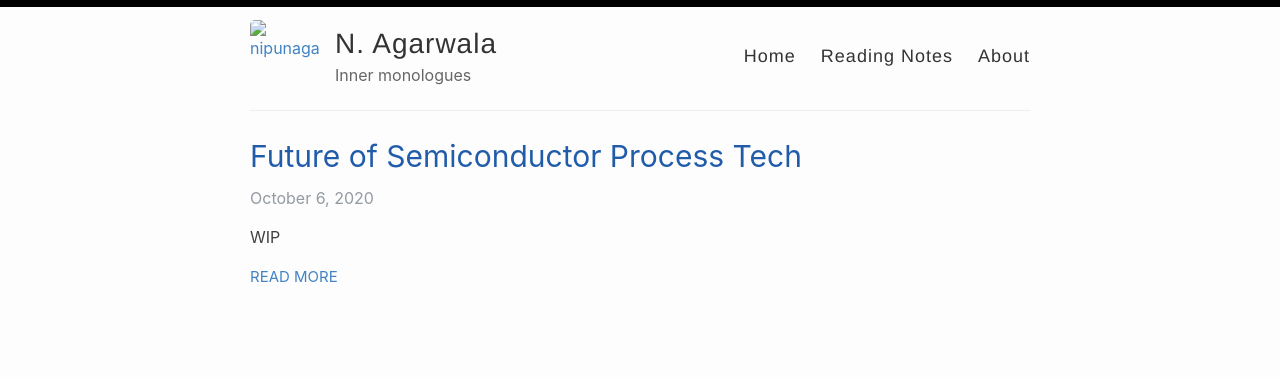
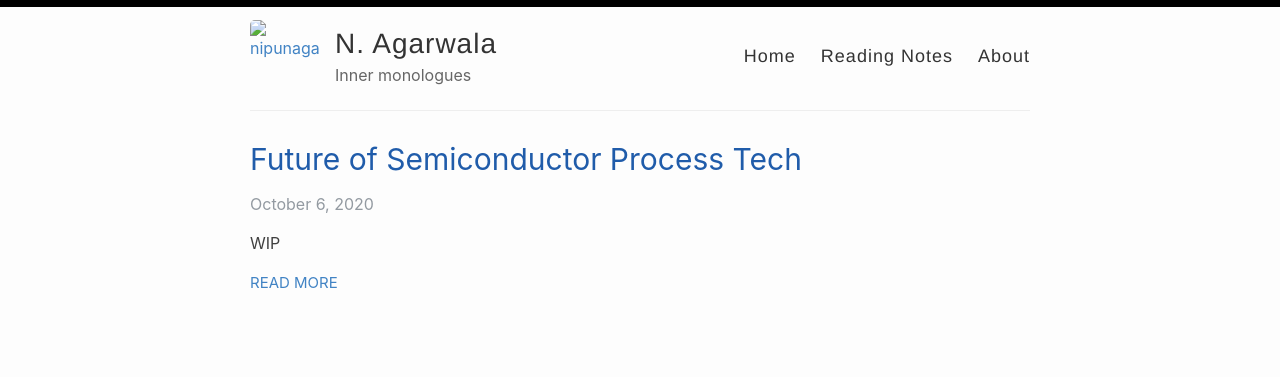
Before and after one commit to nipunagarwala/nipunagarwala.github.io, a Jekyll site: the page built from index.html, in a window 1280 px wide. Shown: the top 377 px of the page. Built offline with Jekyll 4.4.1, drawn with Linux system fonts in a browser that asks for light colours; the list of posts is cut into pages by our own code.

Commit message:
Update style.scss

```diff
--- a/assets/style.scss
+++ b/assets/style.scss
@@ -452,7 +452,7 @@ body:after {
   font-weight: normal;
   font-kerning: auto;
   font-feature-settings: "kern","liga","dlig","hlig","cswh";
-  line-height: 1;
+  line-height: normal;
   color: #205caa;
 }
 
@@ -463,7 +463,7 @@ body:after {
   font-weight: normal;
   font-kerning: auto;
   font-feature-settings: "kern","liga","dlig","hlig","cswh";
-  line-height: 1;
+  line-height: normal;
   color: #205caa;
 }
 
```
